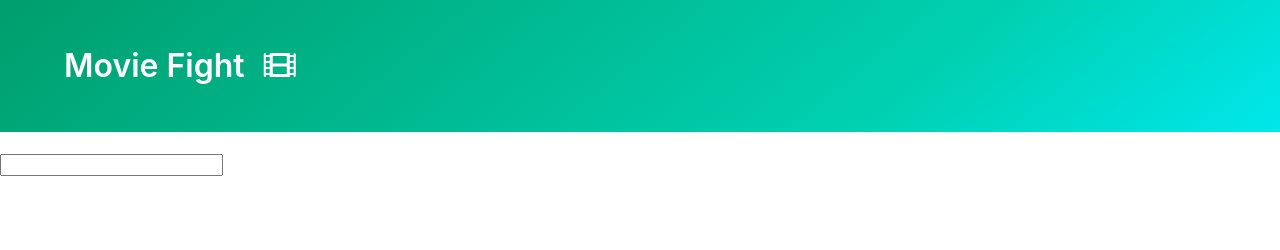
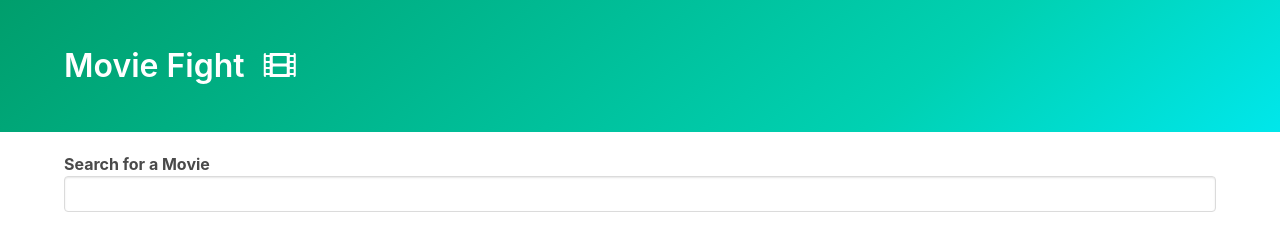
Before and after one commit to wigsters52/Movie-Fight, a plain HTML site: page index.html in a window 1280 px wide. Drawn offline with nearby package versions, Linux system fonts and the light colour scheme.

Commit message:
Added error handling, menu drop down, moved HTML to javascript to be created by javascript

```diff
--- a/index.html
+++ b/index.html
@@ -21,11 +21,12 @@
       </div>
     </div>
   </section>
-  <div class="container"></div>
-  <input type="text /">
-  <div id="target"></div>
-  <script src="utlis.js"></script>
-  <script src="index.js"></script>
+  <div class="container">
+    <div class="autocomplete"></div>
+    </divcl>
+
+    <script src="utlis.js"></script>
+    <script src="index.js"></script>
 </body>
 
 </html>
--- a/index.js
+++ b/index.js
@@ -5,10 +5,27 @@ const fetchData = async searchTerm => {
       s: searchTerm
     }
   })
+
+  if (response.data.Error) {
+    return []
+  }
   return response.data.Search
 }
+const root = document.querySelector('.autocomplete')
+
+root.innerHTML = `
+  <label><b>Search for a Movie</b></label>
+  <input class="input"/>
+  <div class="dropdown">
+    <div class="dropdown-menu">
+      <div class="dropdown-content results"></div>
+    </div>
+  </div>
+`
 
 const input = document.querySelector('input')
+const dropdown = document.querySelector('.dropdown')
+const resultsWrapper = document.querySelector('.results')
 
 const onInput = async event => {
   const movies = await fetchData(event.target.value)
```
